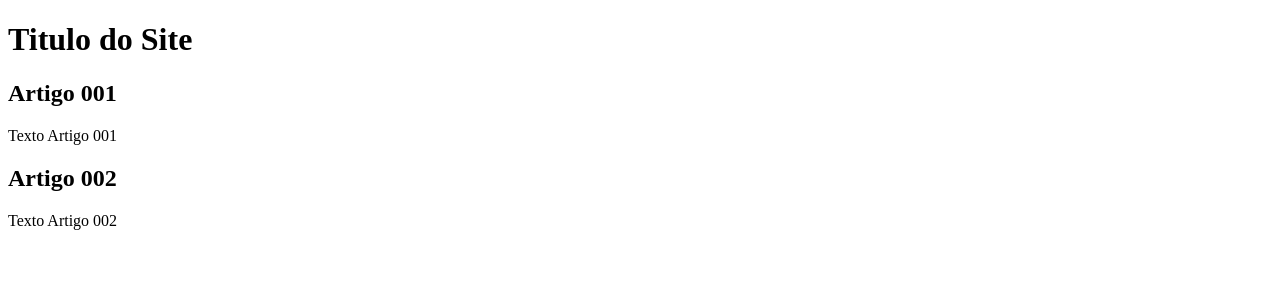
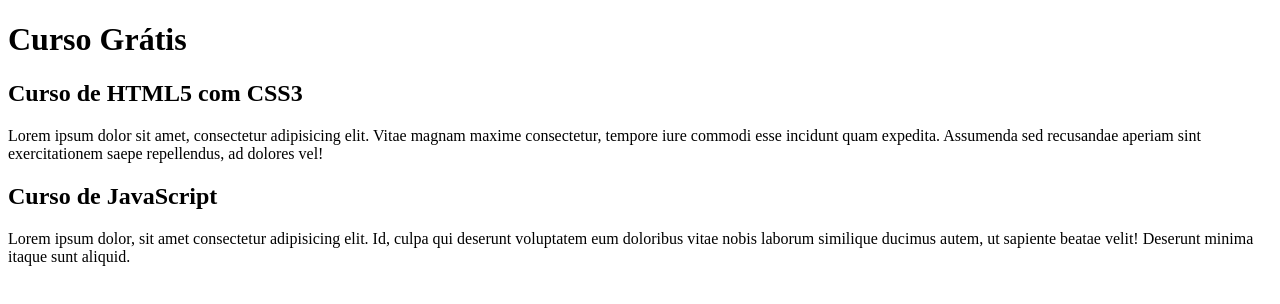
Before and after one commit to adolfomiguelferreira/projecto-site, a plain HTML site: page index.html in a window 1280 px wide. Drawn offline with Linux system fonts and the light colour scheme.

Commit message:
comecei a escrever o conteúdo

```diff
--- a/index.html
+++ b/index.html
@@ -7,15 +7,15 @@
 </head>
 <body>
     <header>
-        <h1>Titulo do Site</h1>
+        <h1>Curso Grátis</h1>
     </header>
     <article>
-        <h2>Artigo 001</h2>
-        <p>Texto Artigo 001</p>
+        <h2>Curso de HTML5 com CSS3</h2>
+        <p>Lorem ipsum dolor sit amet, consectetur adipisicing elit. Vitae magnam maxime consectetur, tempore iure commodi esse incidunt quam expedita. Assumenda sed recusandae aperiam sint exercitationem saepe repellendus, ad dolores vel!</p>
     </article>
     <article>
-        <h2>Artigo 002</h2>
-        <p>Texto Artigo 002</p>
+        <h2>Curso de JavaScript</h2>
+        <p>Lorem ipsum dolor, sit amet consectetur adipisicing elit. Id, culpa qui deserunt voluptatem eum doloribus vitae nobis laborum similique ducimus autem, ut sapiente beatae velit! Deserunt minima itaque sunt aliquid.</p>
     </article>
 </body>
 </html>
```
